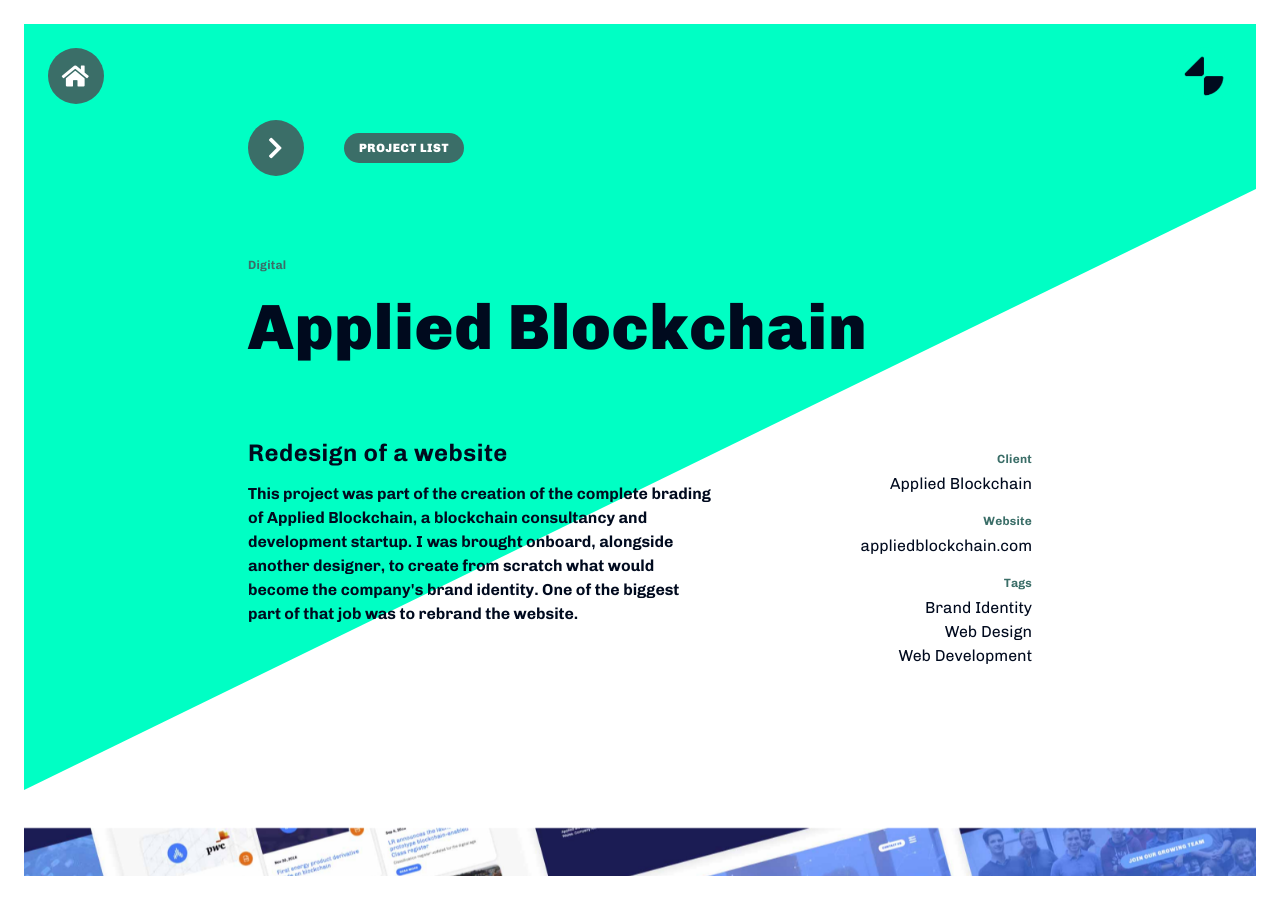
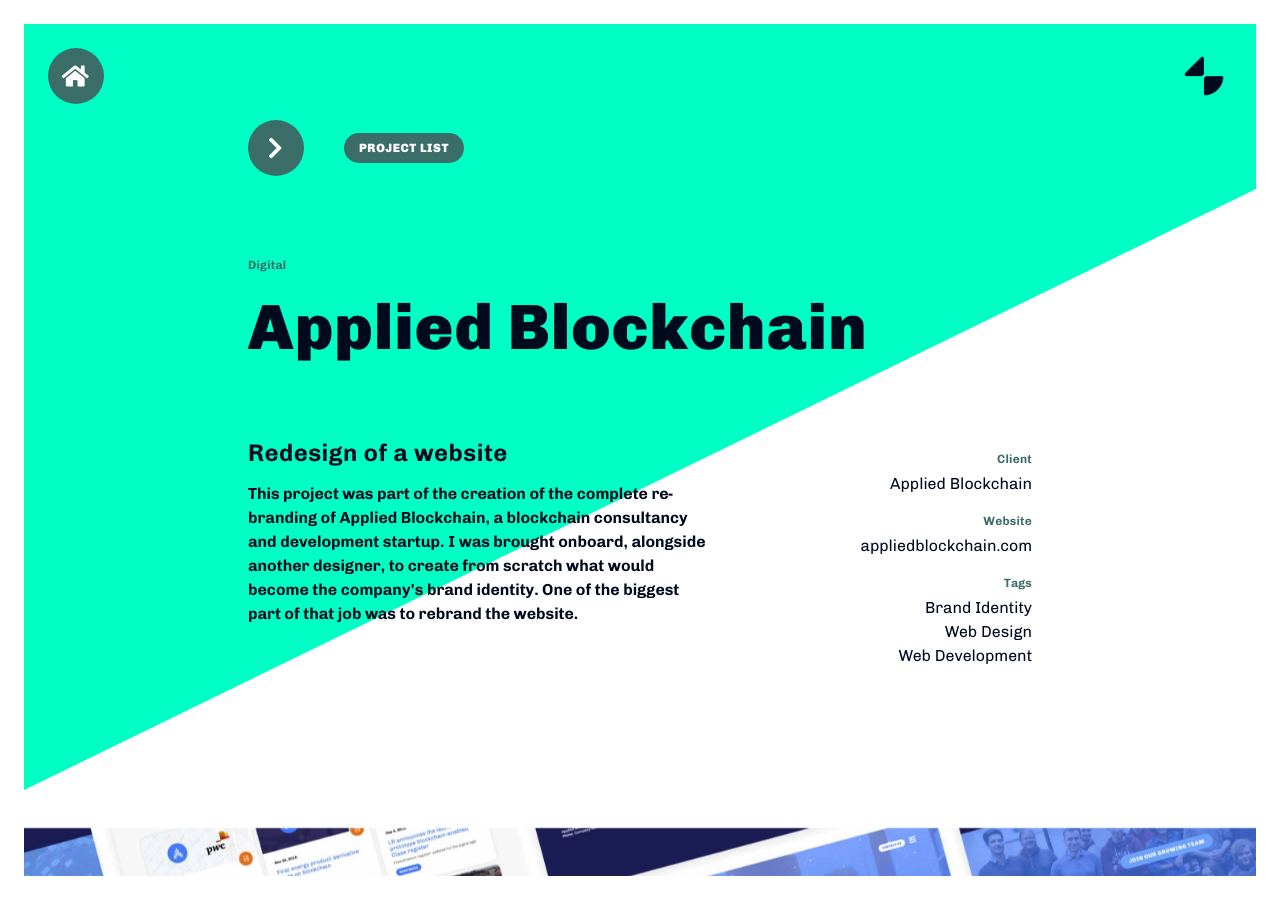
Before and after one commit to ArnaudDarre/portfolio, a Jekyll site: the page built from _projects/applied-blockchain.md, in a window 1280 px wide and 900 px high. Built offline with Jekyll 4.4.1, drawn with Linux system fonts in a browser that asks for light colours.

```diff
--- a/_projects/applied-blockchain.md
+++ b/_projects/applied-blockchain.md
@@ -6,7 +6,7 @@
 # info
 title: Applied Blockchain
 subtitle: Redesign of a website
-body: This project was part of the creation of the complete brading of Applied Blockchain, a blockchain consultancy and development startup. I was brought onboard, alongside another designer, to create from scratch what would become the company's brand identity. One of the biggest part of that job was to rebrand the website.
+body: This project was part of the creation of the complete re-branding of Applied Blockchain, a blockchain consultancy and development startup. I was brought onboard, alongside another designer, to create from scratch what would become the company's brand identity. One of the biggest part of that job was to rebrand the website.
 category: Digital
 
 # meta
```
